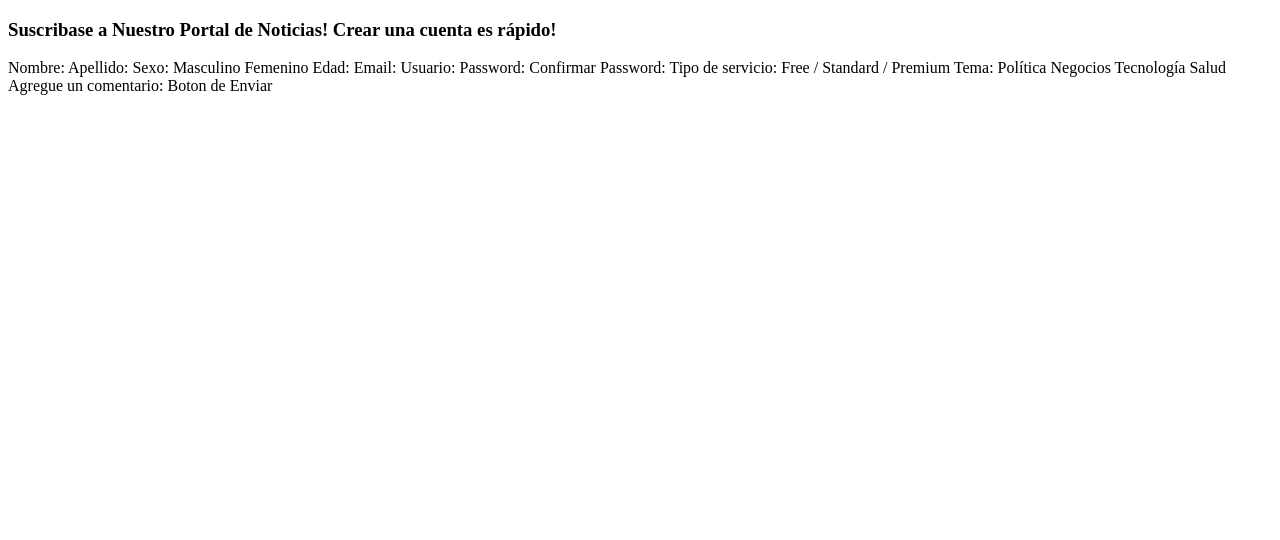
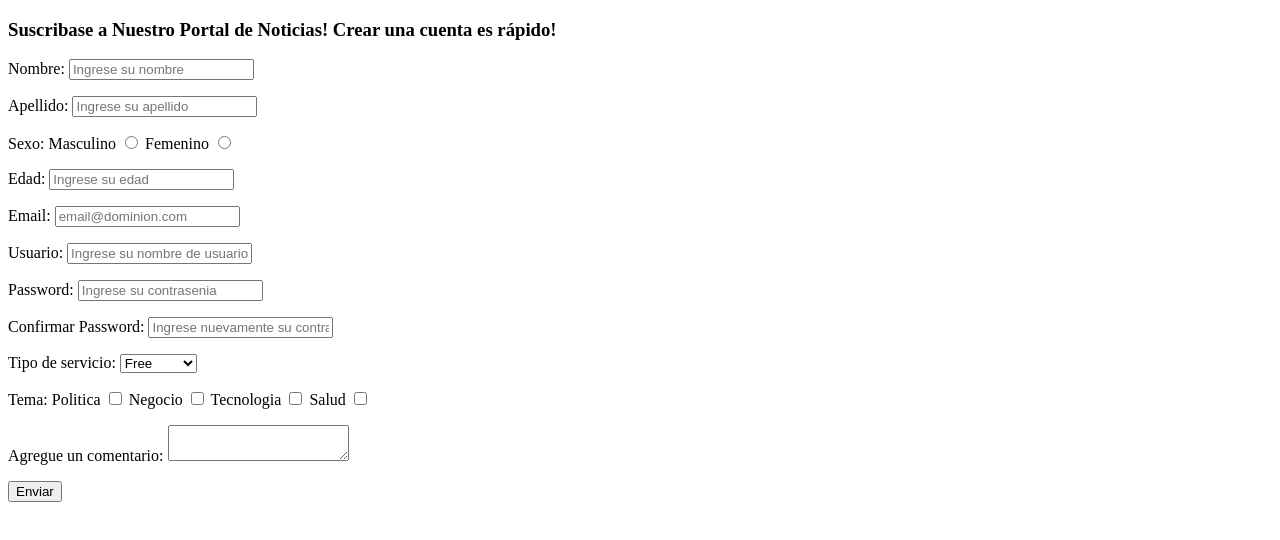
Before and after one commit to UCC-LabCompu2/ejercicios2023-Gaallard, a plain HTML site: page Ejercicios-HTML/ej_formulario.html in a window 1280 px wide. Drawn offline with Linux system fonts and the light colour scheme.

```diff
--- a/Ejercicios-HTML/ej_formulario.html
+++ b/Ejercicios-HTML/ej_formulario.html
@@ -18,26 +18,74 @@
     https://www.w3schools.com/html/tryit.asp?filename=tryhtml_elem_output-->
 
 <h3>Suscribase a Nuestro Portal de Noticias! Crear una cuenta es rápido!</h3>
-Nombre:
-Apellido:
-Sexo: Masculino Femenino
-Edad:
-Email:
-Usuario:
-Password:
-Confirmar Password:
+<form>
 
-Tipo de servicio: Free / Standard / Premium
-Tema:
-Política
-Negocios
-Tecnología
-Salud
+</form>
+<p>
+    <label for="nombre">Nombre: </label>
+    <input type ="text" name="nombre" id="nombre" placeholder="Ingrese su nombre">
+<p>
+</p>
+    <label for="apellido">Apellido: </label>
+    <input type="text" name="apellido" id="apellido" placeholder="Ingrese su apellido">
+<p>
+</p>
+    Sexo:
+    <label for="masculino">Masculino</label>
+    <input type="radio" id="masculino" name="genero" value="masculino">
+    <label for="femenino">Femenino</label>
+    <input type="radio" id="femenino" name="genero" value="femenino">
+<p>
+</p>
+    <label for="edad">Edad: </label>
+    <input type="number" name="edad" id="edad" placeholder="Ingrese su edad">
+<p>
+</p>
+    <label for="email">Email: </label>
+    <input type="email" name="email" id="email" placeholder="email@dominion.com">
+<p>
+</p>
+    <label for="usuario">Usuario: </label>
+    <input type="name" name="usuario" id="usuario" placeholder="Ingrese su nombre de usuario">
+<p>
+</p>
+    <label for="password">Password:</label>
+    <input type="password" name="password" id="password" placeholder="Ingrese su contrasenia">
+</p>
+    <label for="password">Confirmar Password: </label>
+    <input type="password" name="password2" placeholder="Ingrese nuevamente su contrasenia">
+<p>
+</p>
 
-Agregue un comentario:
+    <label for="Tipo de servicio">Tipo de servicio:</label>
+    <select id="Tipo de servicio">
+        <option value="free">Free</option>
+        <option value="standard">Standard</option>
+        <option value="premium">Premium</option>
+    </select>
+<p>
+</p>
+    Tema:
 
-Boton de Enviar
+    <label for="politica">Politica</label>
+    <input type="checkbox" value="politica" id="politica" name="tema">
+    <label for="negocios">Negocio </label>
+    <input type="checkbox" id="negocios" value="negocios" name="tema">
+    <label for="tecnologia">Tecnologia</label>
+    <input type="checkbox" id="tecnologia" value="tecnologia" name="tema">
+    <label for="salud">Salud </label>
+    <input type="checkbox" id="salud" value="salud" name="tema">
+<p>
+</p>
+    Agregue un comentario:
+    <textarea>
+    </textarea>
+<p>
+</p>
 
+    <button>
+        Enviar
+    </button>
 
 </body>
 </html>
```
Also changed, not shown: Ejercicios-HTML/ej_noticia.html (+38 -22 lines), Ejercicios-HTML/ej_tablas.html (+5 -0 lines), Ejercicios-HTML/imagenes/mundo.png (added).
